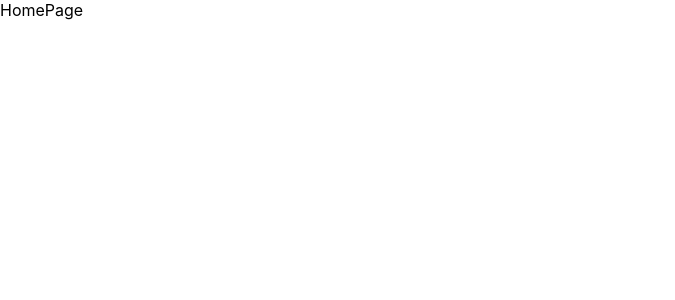
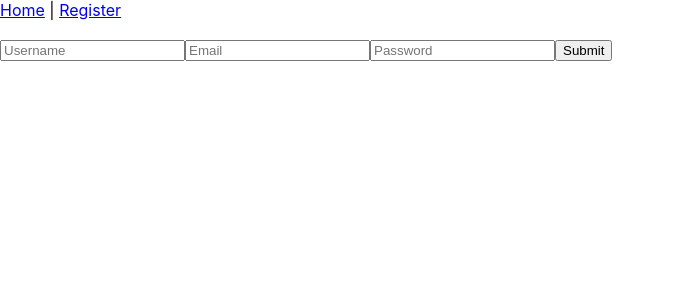
Before and after one commit to tbfrobinson/nam1_hackathon_frontend, a React (Create React App) app: page /register in a window 1280 px wide. Shown: the top 300 px of the page, without its empty margins (0-675 px from the left). Built offline with nearby package versions, Linux system fonts and the light colour scheme.

Commit message:
added register page that gets jwt from backend

```diff
--- a/package.json
+++ b/package.json
@@ -6,6 +6,9 @@
     "@testing-library/jest-dom": "^5.16.5",
     "@testing-library/react": "^13.4.0",
     "@testing-library/user-event": "^13.5.0",
+    "axios": "^1.4.0",
+    "dotenv": "^16.3.1",
+    "jwt-decode": "^3.1.2",
     "react": "^18.2.0",
     "react-dom": "^18.2.0",
     "react-router-dom": "^6.13.0",
--- a/src/App.js
+++ b/src/App.js
@@ -1,9 +1,82 @@
-import './App.css';
-import HomePage from './screens/HomePage/HomePage.jsx'
+import {
+  BrowserRouter as Router,
+  Routes,
+  Route
+} from 'react-router-dom';
+import {useState, useEffect} from 'react';
+import jwt_decode from 'jwt-decode';
+
+import Home from './components/pages/Home';
+import NavBar from './components/partials/NavBar';
+import Register from './components/pages/Users/Register';
+import NotFound from './components/pages/NotFound';
+
+
 
 function App() {
+
+  // logged in user will be stored in state
+  const [currentUser, setCurrentUser] = useState(null);
+
+  // here we check if the user ever created a jwt token (created accound and stayed logged in)
+  useEffect(() => {
+    // get token
+    const token = localStorage.getItem('token');
+    // if yes
+    if (token) {
+      setCurrentUser(jwt_decode(token))
+    } else {
+      setCurrentUser(null)
+    }
+  }, [])
+
+  const handleLogout = () => {
+    // see if logged in
+    if (localStorage.getItem('token')){
+      // remove
+      localStorage.removeItem('token');
+      setCurrentUser(null)
+    }
+  }
+
   return (
-  <HomePage />
+    <div>
+      <Router>
+        <header>
+          <NavBar
+            currentUser={currentUser}
+            handleLogout={handleLogout}
+            />
+
+        </header>
+
+        <div className='App'>
+          <Routes>
+            <Route
+              path='/'
+              element={<Home
+                currentUser={currentUser}
+                />}
+              />
+
+            <Route
+              path='/register'
+              element={<Register
+                currentUser={currentUser}
+                setCurrentUser={setCurrentUser}
+              />}
+            />
+
+            <Route
+              path='*'
+              element={<NotFound />}
+              />
+
+          </Routes>
+        </div>
+
+      </Router>
+    </div>
   );
 }
 
--- /dev/null
+++ b/src/components/pages/Home.jsx
@@ -0,0 +1,7 @@
+export default function Home() {
+
+    return (
+        <div>
+        </div>
+    )
+}
--- /dev/null
+++ b/src/components/pages/NotFound.jsx
@@ -0,0 +1,7 @@
+export default function NotFound() {
+
+    return (
+        <div>
+        </div>
+    )
+}
--- /dev/null
+++ b/src/components/pages/Users/Register.jsx
@@ -0,0 +1,73 @@
+import axios from 'axios';
+import { useState } from 'react';
+import { Navigate } from 'react-router-dom';
+import jwt_decode from 'jwt-decode';
+
+
+export default function Register({currentUser, setCurrentUser}) {
+    const [username, setUsername] = useState('')
+    const [email, setEmail] = useState('')
+    const [password, setPassword] = useState('')
+    const [msg, setMsg] = useState('')
+
+
+    const handleSubmit = async e => {
+        e.preventDefault()
+        try {
+            const form = {
+                username,
+                email,
+                password
+            }
+            const response = await axios.post(`${process.env.REACT_APP_SERVER_URL}/users/register`, form)
+            console.log(response.data)
+            const { token } = response.data
+            localStorage.setItem('token', token)
+
+            const decoded = jwt_decode(token)
+            console.log(decoded)
+
+            setCurrentUser(decoded)
+
+        } catch (error) {
+            console.log(error)
+            if(error.response){
+                setMsg(error.response.data.msg)
+            }
+        }
+    }
+
+    if (currentUser) {
+        return <Navigate to='/' />
+    }
+
+    return (
+        <div>
+            <h3>{msg}</h3>
+            <form onSubmit={handleSubmit}>
+                <input
+                    type="text"
+                    id='username'
+                    placeholder="Username"
+                    onChange={e => setUsername(e.target.value)}
+                    required
+                />
+                <input
+                    type="email"
+                    id='email'
+                    placeholder="Email"
+                    onChange={e => setEmail(e.target.value)}
+                    required
+                />
+                <input
+                    type="password"
+                    id='password'
+                    placeholder="Password"
+                    onChange={e => setPassword(e.target.value)}
+                    required
+                />
+                <button>Submit</button>
+            </form>
+        </div>
+    )
+}
--- /dev/null
+++ b/src/components/partials/NavBar.jsx
@@ -0,0 +1,24 @@
+import { Link } from 'react-router-dom';
+
+export default function NavBar({currentUser, handleLogout}) {
+
+    const loggedIn = (
+        <div>
+            <button onClick={handleLogout}>Log Out</button>
+        </div>
+    )
+
+    const loggedOut = (
+        <div>
+            <Link to='/'>Home</Link>
+            <span>      |     </span>
+            <Link to='/register'>Register</Link>
+        </div>
+    )
+
+    return (
+        <div>
+            {currentUser ? loggedIn : loggedOut}
+        </div>
+    )
+}
```
Also changed, not shown: src/index.js (+4 -4 lines), 1 other file (tests, documents, lock files or other folders).
